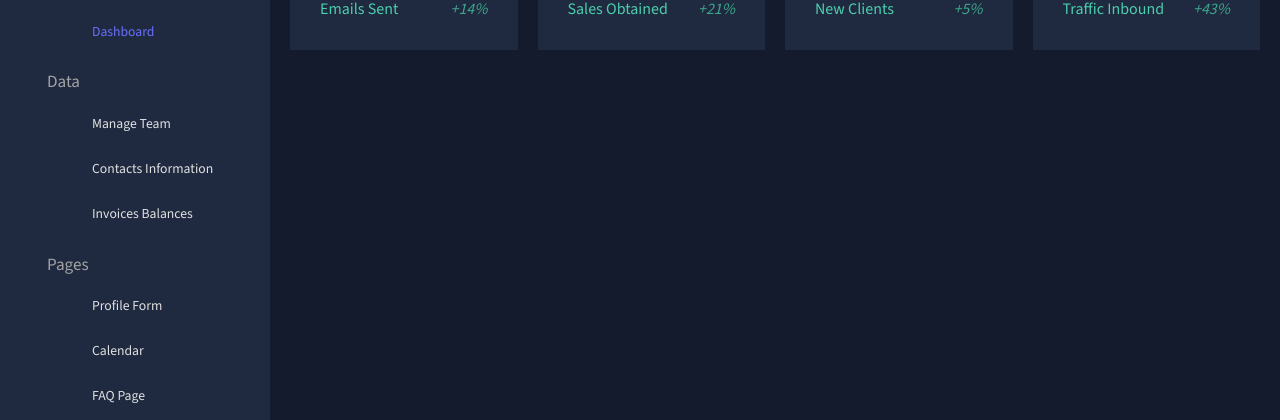
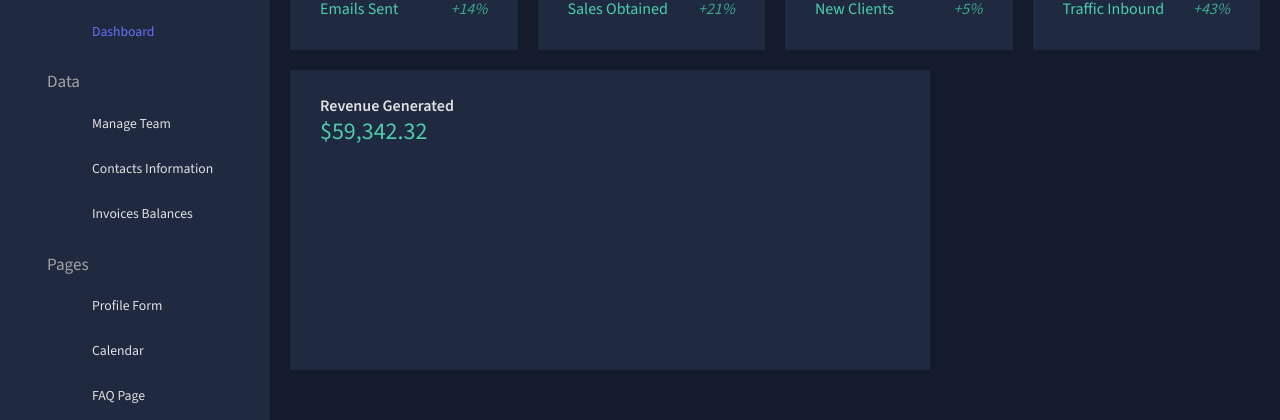
Before and after one commit to AndrewAllison2/react-admin, a React (Create React App) app: page / in a window 1280 px wide. Shown: the part 273-693 px from the top of the page. Built offline with nearby package versions, Linux system fonts and the light colour scheme; some icons are missing; a web font is replaced by a local one.

Commit message:
setting up dashboard graphs

```diff
--- a/src/scenes/dashboard/index.jsx
+++ b/src/scenes/dashboard/index.jsx
@@ -128,6 +128,30 @@ const Dashboard = () => {
 
 {/* ROW 2 */}
 
+        <Box
+          gridColumn="span 8"
+          gridRow="span 2"
+          backgroundColor={colors.primary[400]}
+        >
+          <Box
+            mt='25px'
+            p='0 30px'
+            display='flex'
+            justifyContent='space-between'
+            alignItems='center'
+          >
+            <Box>
+              <Typography variant="h5" fontWeight='600' color={colors.grey[100]}>
+                Revenue Generated
+              </Typography>
+              <Typography variant="h3" fontWeight='500' color={colors.greenAccent[500]}>
+                $59,342.32
+              </Typography>
+            </Box>
+
+          </Box>
+
+        </Box>
       </Box>
   </Box>
   )
```
